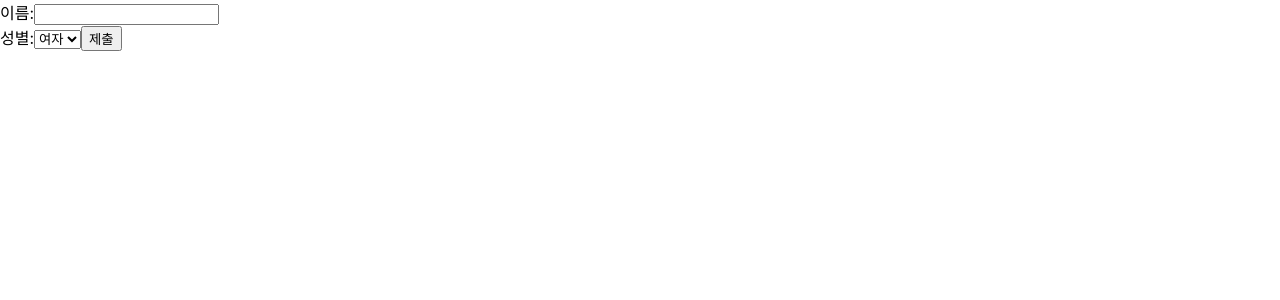
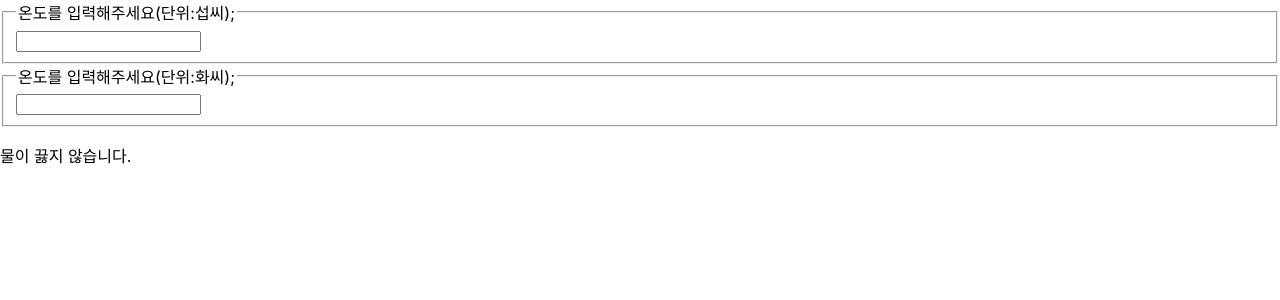
Before and after one commit to JongeunKeum/react-inflearn, a React (Create React App) app in the folder my-app/: page / in a window 1280 px wide. Shown: the top 300 px of the page. Built offline with nearby package versions, Linux system fonts and the light colour scheme.

Commit message:
chapter12 - shared state..

```diff
--- /dev/null
+++ b/my-app/src/chapter12/Calculator.jsx
@@ -0,0 +1,63 @@
+import React, { useState } from "react";
+import TemperatureInput from "./TemperatureInput";
+
+function BoilingVerdict(props) {
+	if (props.celsius >= 100) {
+		return <p>물이 끓습니다.</p>;
+	}
+	return <p>물이 끓지 않습니다.</p>;
+}
+
+function toCelsius(fahrenheit) {
+	return ((fahrenheit - 32) * 5) / 9;
+}
+
+function toFahrenheit(celsius) {
+	return (celsius * 9) / 5 + 32;
+}
+
+function tryConvert(temperature, convert) {
+	const input = parseFloat(temperature);
+	if (Number.isNaN(input)) {
+		return "";
+	}
+	const output = convert(input);
+	const rounded = Math.round(output * 1000) / 1000;
+	return rounded.toString();
+}
+
+function Calculator(props) {
+	const [temperature, setTemperature] = useState("");
+	const [scale, setScale] = useState("c");
+
+	const handleCelsiusChange = (temperature) => {
+		setTemperature(temperature);
+		setScale("c");
+	};
+
+	const handleFahrenheitChange = (temperature) => {
+		setTemperature(temperature);
+		setScale("f");
+	};
+
+	const celsius = scale === "f" ? tryConvert(temperature, toCelsius) : temperature;
+	const fahrenheit = scale === "c" ? tryConvert(temperature, toFahrenheit) :temperature;
+
+	return (
+		<div>
+			<TemperatureInput
+				scale="c"
+				temperature={celsius}
+				onTemperatureChange={handleCelsiusChange}
+			/>
+			<TemperatureInput
+				scale="f"
+				temperature={fahrenheit}
+				onTemperatureChange={handleFahrenheitChange}
+			/>
+			<BoilingVerdict celsius={parseFloat(celsius)} />
+		</div>
+	);
+}
+
+export default Calculator;
--- /dev/null
+++ b/my-app/src/chapter12/TemperatureInput.jsx
@@ -0,0 +1,21 @@
+const scaleNames = {
+	c: "섭씨",
+	f: "화씨",
+};
+
+function TemperatureInput(props) {
+	const handleChange = (event) => {
+		props.onTemperatureChange(event.target.value);
+	};
+
+	return (
+		<fieldset>
+			<legend>
+				온도를 입력해주세요(단위:{scaleNames[props.scale]});
+			</legend>
+			<input value={props.temperature} onChange={handleChange} />
+		</fieldset>
+	);
+}
+
+export default TemperatureInput;
--- a/my-app/src/index.js
+++ b/my-app/src/index.js
@@ -3,12 +3,12 @@
 import './index.css';
 import App from './App';
 import reportWebVitals from './reportWebVitals';
-import SignUp from './chapter11/SignUp';
+import Calculator from './chapter12/Calculator';
 
 const root = ReactDOM.createRoot(document.getElementById('root'));
 root.render(
   <React.StrictMode>
-    <SignUp />
+    <Calculator />
   </React.StrictMode>
 );
 
```
